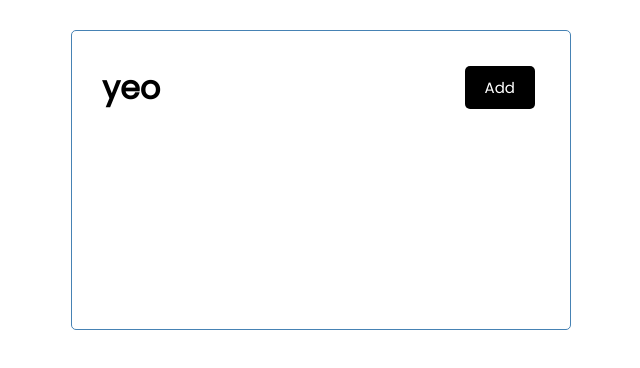
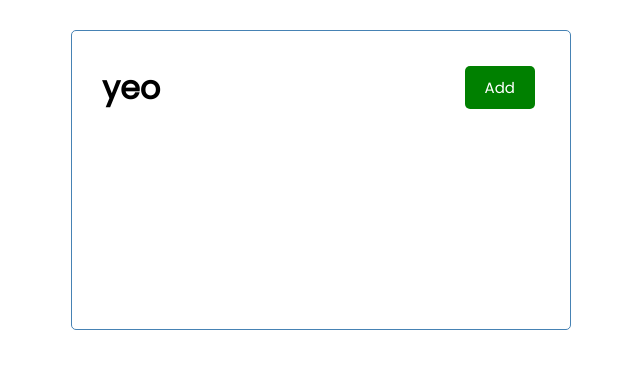
Before and after one commit to soufianechalouh/react-task-tracker, a React (Create React App) app: page / in a window 1280 px wide. Shown: the top 368 px of the page, without its empty margins (319-959 px from the left). Built offline with nearby package versions, Linux system fonts and the light colour scheme.

Commit message:
Make button as a separate component

```diff
--- /dev/null
+++ b/src/components/Button.js
@@ -0,0 +1,20 @@
+import PropTypes from 'prop-types'
+
+const Button = ({color, text}) => {
+    return (
+        <button className='btn' style={{backgroundColor: color}}>{text}</button>
+    )
+}
+
+Button.defaultProps = {
+    color: 'steelblue',
+    text: 'add'
+}
+
+Button.propTypes = {
+    color: PropTypes.string,
+    text: PropTypes.string
+}
+
+
+export default Button;
--- a/src/components/Header.js
+++ b/src/components/Header.js
@@ -1,10 +1,11 @@
 import PropTypes from 'prop-types'
+import Button from "./Button";
 
 const Header = ({title}) => {
     return (
         <header className='header'>
             <h1>{title}</h1>
-            <button className='btn'>Add</button>
+            <Button color='green' text='Add'/>
         </header>
     )
 }
```
